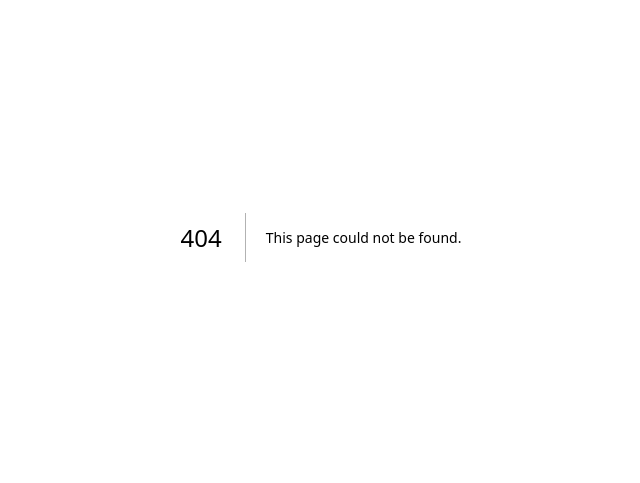
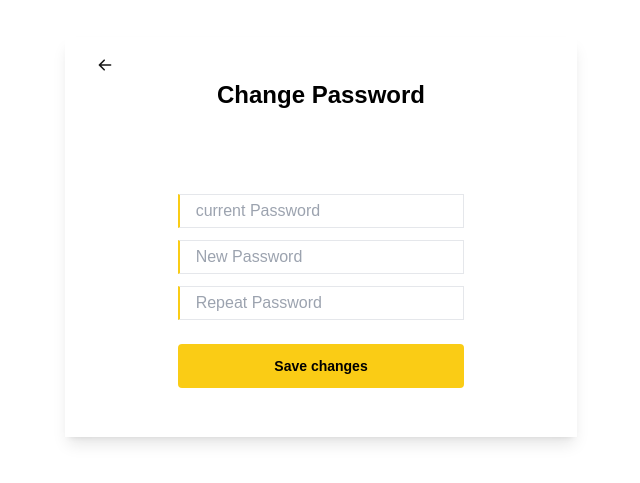
Before and after one commit to Daniyal12222/sayyamTraders, a Next.js app: page /changPassword in a window 1280 px wide. Before the commit this address had no page. Shown: the part 163-646 px from the top of the page, without its empty margins (319-959 px from the left). Built offline with nearby package versions, Linux system fonts and the light colour scheme.

Commit message:
changpassword

```diff
--- /dev/null
+++ b/app/changPassword/page.js
@@ -0,0 +1,22 @@
+import Image from "next/image";
+import Link from "next/link";
+import { HiArrowLeft } from "react-icons/hi";
+
+export default function Login() {
+  return (
+    <div className="w-full h-[100vh] flex justify-center items-center bg-g\ ">
+      <div className="w-[40%] h-[50vh] shadow-lg   flex flex-col justify-around items-center relative">
+ <button className=" absolute left-8 top-5 "><HiArrowLeft /></button>
+        <p className="text-black font-bold text-2xl">Change Password</p>
+
+        <form  className="flex flex-col justify-center items-center gap-3 mb-2  w-[80%] " >
+          <input type="password" placeholder="current Password"  className="w-[70%] border  px-4 py-1 focus:outline-none focus:border-yellow-400 border-s-2 border-s-yellow-400 " required   />
+          <input type="password" placeholder="New Password" className="w-[70%] border px-4 py-1  focus:outline-none focus:border-yellow-400 border-s-2 border-s-yellow-400  " required  />
+          <input type="password" placeholder="Repeat Password" className="w-[70%] border px-4 py-1  focus:outline-none focus:border-yellow-400 border-s-2 border-s-yellow-400  " required  />
+          <button type="submit" className="w-[70%] px-4 py-3 text-sm text-black bg-s-orange-300 rounded hover:bg-s-yellow-400 font-semibold bg-yellow-400 mt-3">Save changes</button>
+
+        </form>
+      </div>
+    </div>
+  );
+}
--- a/app/setting/page.js
+++ b/app/setting/page.js
@@ -7,7 +7,7 @@ export default function Settings() {
     return (
         <div className="w-full h-[100vh] flex justify-center items-center  ">
             <div className="w-[40%] h-[50vh] shadow-lg  flex flex-col justify-evenly items-center relative border">
-                <button  className=" absolute left-8 top-9 "><HiArrowLeft /></button>
+                <button className=" absolute left-8 top-9 "><HiArrowLeft /></button>
                 <div className="rounded-full bg-gray-300 absolute bottom-56">
                     <Image
                         src={require("./../../public/people.png")}
```
Lines whose indentation alone changed are shown as unchanged.
